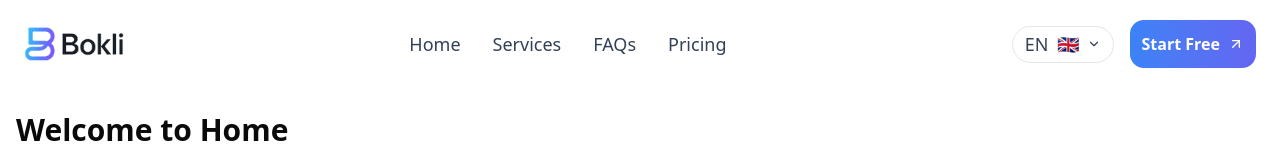
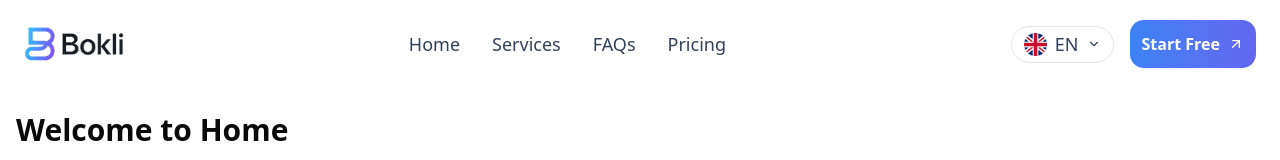
Before and after one commit to backbencherstudio/bader022_front_end, a Next.js app: page / in a window 1280 px wide. Shown: the top 160 px of the page. Built offline with nearby package versions, Linux system fonts and the light colour scheme.

Commit message:
update the navbar section

```diff
--- a/app/(Main)/_components/Navbar.tsx
+++ b/app/(Main)/_components/Navbar.tsx
@@ -1,23 +1,121 @@
+// "use client";
+// import { Button } from "@/components/ui/button";
+// import {
+//   DropdownMenu,
+//   DropdownMenuContent,
+//   DropdownMenuItem,
+//   DropdownMenuTrigger,
+// } from "@/components/ui/dropdown-menu";
+// import { ArrowUpRight, ChevronDown } from "lucide-react";
+// import Image from "next/image";
+// import Link from "next/link";
+// import { useState } from "react";
+
+// export default function Navbar() {
+//   const [language, setLanguage] = useState<"EN" | "AR">("EN");
+//   return (
+//     <div className="container w-full mx-auto">
+//       <header className="px-4 md:px-6 py-5">
+//         <div className="flex items-center justify-between">
+//           {/* ✅ Left Logo */}
+//           <Link href="/" className="flex items-center gap-2 cursor-pointer">
+//             <div className="flex items-center justify-center">
+//               <Image
+//                 src="/images/image 259.png"
+//                 alt="Logo"
+//                 width={100}
+//                 height={100}
+//                 className="object-contain"
+//               />
+//             </div>
+//           </Link>
+
+//           {/* ✅ Center Nav */}
+//           <nav className="hidden md:flex items-center gap-8 text-[18px] font-medium text-slate-700">
+//             <Link href="/" className="hover:text-slate-900 transition">
+//               Home
+//             </Link>
+//             <Link href="/services" className="hover:text-slate-900 transition">
+//               Services
+//             </Link>
+//             <Link href="/faqs" className="hover:text-slate-900 transition">
+//               FAQs
+//             </Link>
+//             <Link href="/pricing" className="hover:text-slate-900 transition">
+//               Pricing
+//             </Link>
+//           </nav>
+
+//           {/* ✅ Right Buttons */}
+//           <div className="flex items-center gap-4">
+//             {/* ✅ Language Dropdown */}
+//             <DropdownMenu>
+//               <DropdownMenuTrigger asChild>
+//                 <button className="flex items-center gap-2 rounded-full border px-3 py-1 text-[18px] text-slate-700 hover:bg-slate-100 transition cursor-pointer">
+//                   <span>{language}</span>
+//                   <span className="text-[18px]">
+//                     {language === "EN" ? "🇬🇧" : "🇸🇦"}
+//                   </span>
+//                   <ChevronDown size={14} />
+//                 </button>
+//               </DropdownMenuTrigger>
+
+//               <DropdownMenuContent align="end" className="w-32">
+//                 <DropdownMenuItem
+//                   onClick={() => setLanguage("EN")}
+//                   className="cursor-pointer flex items-center gap-2"
+//                 >
+//                   🇬🇧 English
+//                 </DropdownMenuItem>
+//                 <DropdownMenuItem
+//                   onClick={() => setLanguage("AR")}
+//                   className="cursor-pointer flex items-center gap-2"
+//                 >
+//                   🇸🇦 Arabic
+//                 </DropdownMenuItem>
+//               </DropdownMenuContent>
+//             </DropdownMenu>
+
+//             {/* ✅ Start Free Button */}
+//             <Button className="rounded-xl px-5 py-6 text-white font-semibold text-[16px] hover:opacity-90 cursor-pointer bg-linear-to-l from-[#6366F1] to-[#3B82F6]">
+//               Start Free <ArrowUpRight size={18} className="font-semibold" />
+//             </Button>
+//           </div>
+//         </div>
+//       </header>
+//     </div>
+//   );
+// }
+
 "use client";
+
 import { Button } from "@/components/ui/button";
 import {
+  DropdownMenu,
   DropdownMenuContent,
   DropdownMenuItem,
   DropdownMenuTrigger,
 } from "@/components/ui/dropdown-menu";
-import { DropdownMenu } from "@radix-ui/react-dropdown-menu";
 import { ArrowUpRight, ChevronDown } from "lucide-react";
 import Image from "next/image";
 import Link from "next/link";
 import { useState } from "react";
 
+type Lang = "EN" | "AR";
+
+const LANGS: Record<Lang, { label: string; flag: string }> = {
+  EN: { label: "English", flag: "/images/english_flag.png" }, // or .png
+  AR: { label: "Arabic", flag: "/images/arabic_flag.png" },
+};
+
 export default function Navbar() {
-  const [language, setLanguage] = useState<"EN" | "AR">("EN");
+  const [language, setLanguage] = useState<Lang>("EN");
+
   return (
     <div className="container w-full mx-auto">
       <header className="px-4 md:px-6 py-5">
         <div className="flex items-center justify-between">
-          {/* ✅ Left Logo */}
+          {/* Left Logo */}
           <Link href="/" className="flex items-center gap-2 cursor-pointer">
             <div className="flex items-center justify-center">
               <Image
@@ -30,7 +128,7 @@ export default function Navbar() {
             </div>
           </Link>
 
-          {/* ✅ Center Nav */}
+          {/* Center Nav */}
           <nav className="hidden md:flex items-center gap-8 text-[18px] font-medium text-slate-700">
             <Link href="/" className="hover:text-slate-900 transition">
               Home
@@ -46,37 +144,45 @@ export default function Navbar() {
             </Link>
           </nav>
 
-          {/* ✅ Right Buttons */}
+          {/* Right Buttons */}
           <div className="flex items-center gap-4">
-            {/* ✅ Language Dropdown */}
+            {/* Language Dropdown */}
             <DropdownMenu>
               <DropdownMenuTrigger asChild>
                 <button className="flex items-center gap-2 rounded-full border px-3 py-1 text-[18px] text-slate-700 hover:bg-slate-100 transition cursor-pointer">
+                  <Image
+                    src={LANGS[language].flag}
+                    alt={`${LANGS[language].label} flag`}
+                    width={23}
+                    height={23}
+                    className="rounded-sm"
+                  />
                   <span>{language}</span>
-                  <span className="text-[18px]">
-                    {language === "EN" ? "🇬🇧" : "🇸🇦"}
-                  </span>
                   <ChevronDown size={14} />
                 </button>
               </DropdownMenuTrigger>
 
-              <DropdownMenuContent align="end" className="w-32">
-                <DropdownMenuItem
-                  onClick={() => setLanguage("EN")}
-                  className="cursor-pointer flex items-center gap-2"
-                >
-                  🇬🇧 English
-                </DropdownMenuItem>
-                <DropdownMenuItem
-                  onClick={() => setLanguage("AR")}
-                  className="cursor-pointer flex items-center gap-2"
-                >
-                  🇸🇦 Arabic
-                </DropdownMenuItem>
+              <DropdownMenuContent align="end" className="w-40">
+                {(Object.keys(LANGS) as Lang[]).map((key) => (
+                  <DropdownMenuItem
+                    key={key}
+                    onClick={() => setLanguage(key)}
+                    className="cursor-pointer flex items-center gap-2"
+                  >
+                    <Image
+                      src={LANGS[key].flag}
+                      alt={`${LANGS[key].label} flag`}
+                      width={23}
+                      height={23}
+                      className="rounded-sm"
+                    />
+                    <span>{LANGS[key].label}</span>
+                  </DropdownMenuItem>
+                ))}
               </DropdownMenuContent>
             </DropdownMenu>
 
-            {/* ✅ Start Free Button */}
+            {/* Start Free Button */}
             <Button className="rounded-xl px-5 py-6 text-white font-semibold text-[16px] hover:opacity-90 cursor-pointer bg-linear-to-l from-[#6366F1] to-[#3B82F6]">
               Start Free <ArrowUpRight size={18} className="font-semibold" />
             </Button>
```
Also changed, not shown: public/images/arabic_flag.png (added), public/images/english_flag.png (added).
